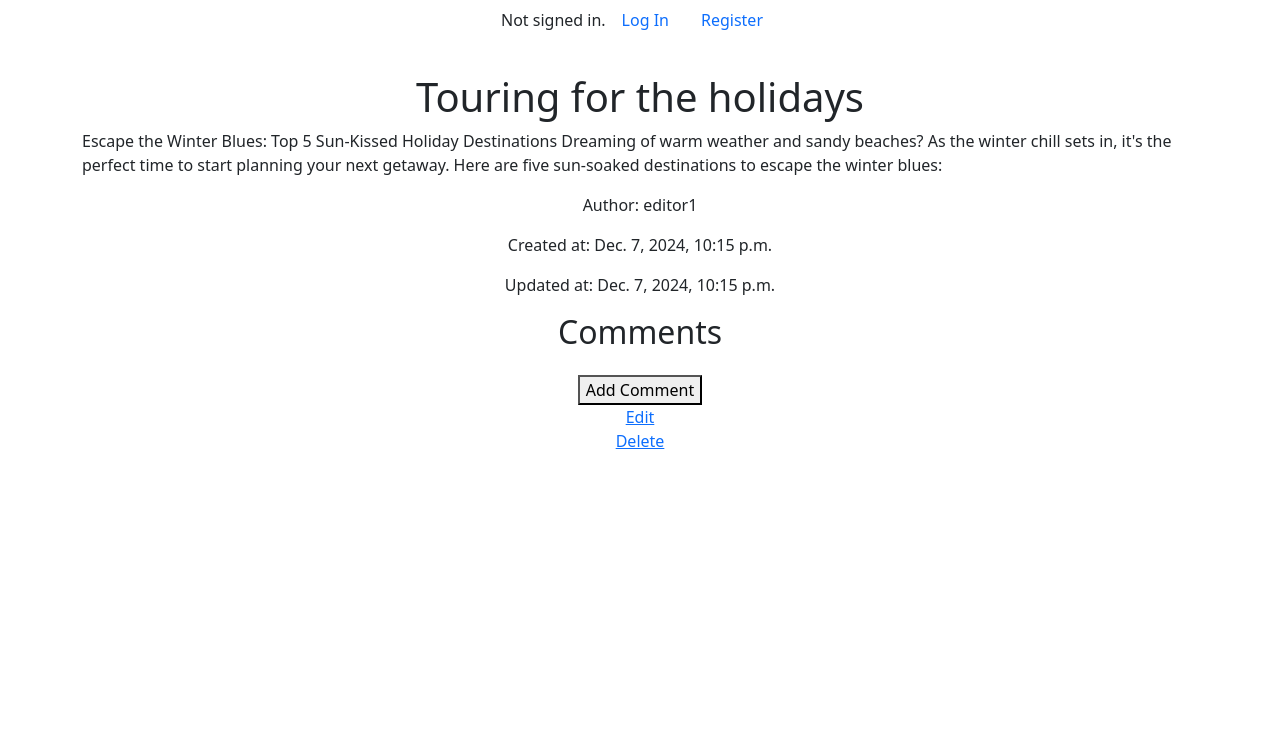
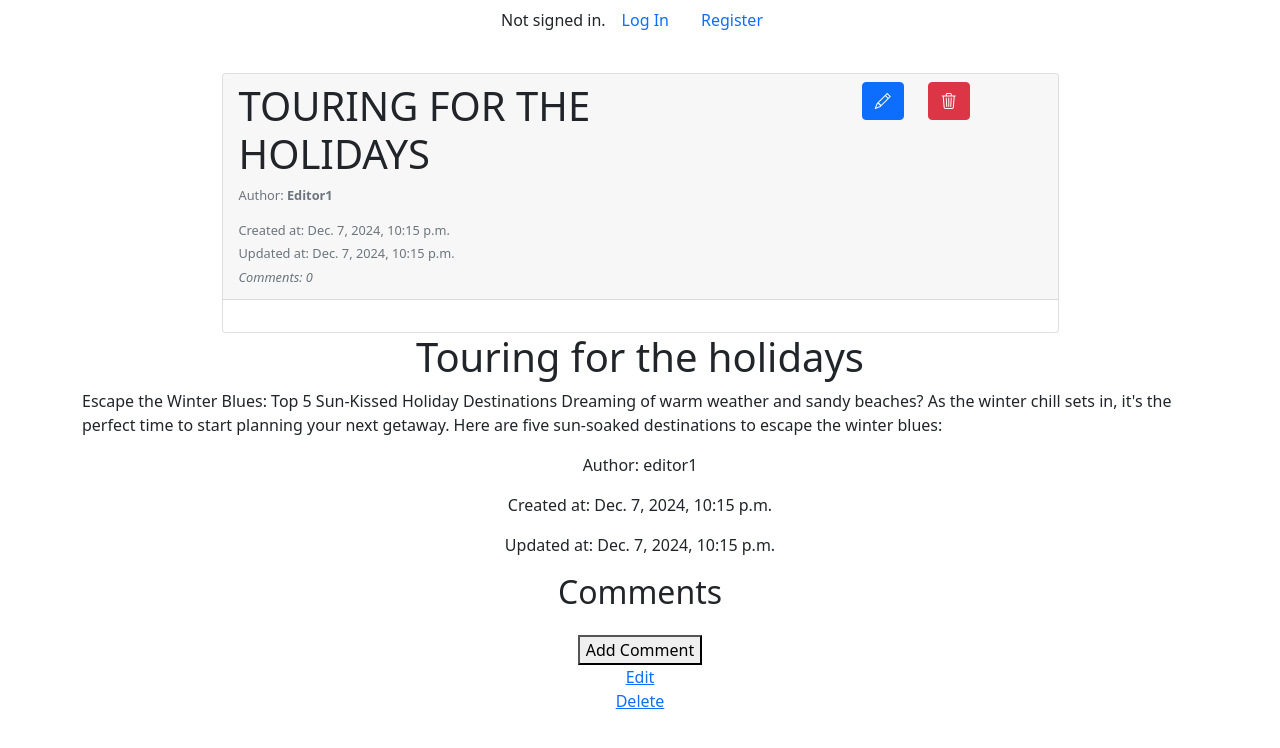
Before and after one commit to sibalonat/newsagency, a Django app: page /article/1/ in a window 1280 px wide. Shown: the top 748 px of the page. Run offline with Django 5.2, Linux system fonts and the light colour scheme; data comes from the database, SQL or seed files in the repository; data that the repository does not hold is empty.

Commit message:
fix: article detail

```diff
--- a/news/static/news/styles.css
+++ b/news/static/news/styles.css
@@ -3,3 +3,15 @@
         font-size: 14px;
     }
 }
+
+.contents {
+    display: contents;
+}
+
+.down_pagination {
+    bottom: -65px;
+}
+
+.text-sm {
+    font-size: 0.8rem;
+}
--- a/news/templates/news/article_detail.html
+++ b/news/templates/news/article_detail.html
@@ -2,6 +2,48 @@
 {% load static %}
 
 {% block body %}
+    <div class="card w-75">
+        <div class="card-header">
+            <div class="row">
+                <div class="col-8">
+                <h1 class="text-uppercase">
+                    {{ article.title }}
+                </h1>
+                <p class="text-secondary text-sm"> Author:
+                    <span class="text-capitalize fw-bold"> {{ article.author.username }} </span>
+                </p>
+                <p class="text-secondary text-sm mb-1">
+                    Created at: {{ article.created_at }}
+                </p>
+                <p class="text-secondary text-sm mb-1">
+                    Updated at: {{ article.updated_at }}
+                </p>
+                <p class="text-secondary fst-italic text-sm mb-1">
+                    Comments: {{ comments.count }}
+                </p>
+
+                </div>
+                <div class="col-2">
+                    <a href="{% url 'news:article_edit' article.id %}" class="btn btn-primary float-end">
+                        <i class="bi bi-pencil"></i>
+                    </a>
+                </div>
+                <div class="col-2">
+                    <form method="post" action="{% url 'news:article_delete' article.id %}">
+                        {% csrf_token %}
+                        <button class="btn btn-danger">
+                          <i class="bi bi-trash3"></i>
+                        </button>
+                      </form>
+                </div>
+            </div>
+        </div>
+        <div class="card-body">
+
+
+        </div>
+
+    </div>
     <h1>{{ article.title }}</h1>
     <p>{{ article.content }}</p>
     <p>Author: {{ article.author.username }}</p>
--- a/news/templates/news/layout.html
+++ b/news/templates/news/layout.html
@@ -12,10 +12,6 @@
         {% endblock %}
     </head>
     <body>
-        {% comment %} <div class="container">
-            {% block body %}
-            {% endblock %}
-        </div> {% endcomment %}
         <div class="container min-vh-100 d-flex align-items-center flex-column">
             <ul class="nav">
                 <li class="nav-item my-auto">
@@ -57,8 +53,10 @@
             {% endif %}
             </ul>
             <hr>
-            {% block body %}
-            {% endblock %}
+            <div class="body position-relative h-100 contents">
+                {% block body %}
+                {% endblock %}
+            </div>
         </div>
     </body>
 </html>
--- a/news/views.py
+++ b/news/views.py
@@ -6,7 +6,7 @@ from .forms import ArticleForm, CommentForm
 
 @login_required(login_url='/user_management/login/')
 def index(request):
-    articles = Article.objects.all().order_by('-timestamp')
+    articles = Article.objects.all().order_by('-updated_at')
     paginator = Paginator(articles, 10)
     page_number = request.GET.get('page')
     page_obj = paginator.get_page(page_number)
```
Also changed, not shown: news/templates/news/index.html (+16 -2 lines).
